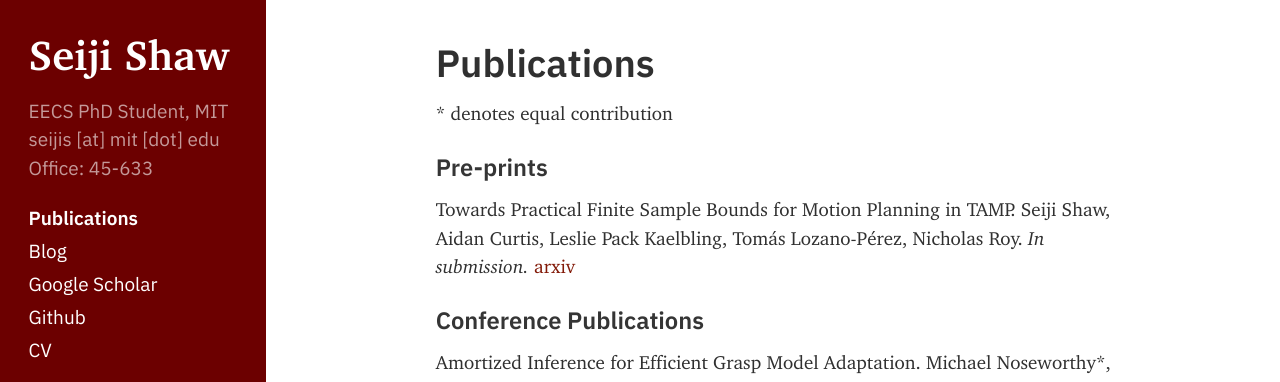
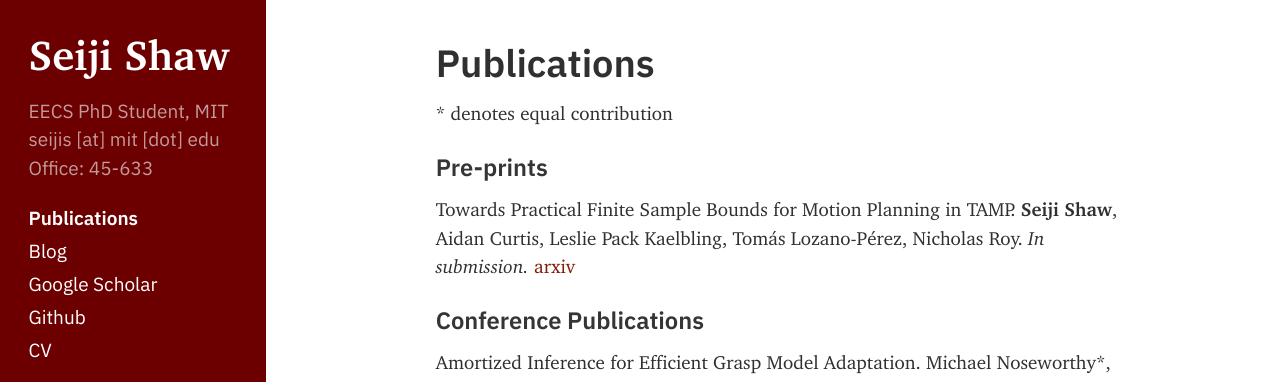
Before and after one commit to sageshoyu/sageshoyu.github.io, a Jekyll site: the page built from docs/publications.md, in a window 1280 px wide and 1153 px high. Shown: the top 382 px of the window. Built offline with Jekyll 4.4.1, drawn with Linux system fonts in a browser that asks for light colours; nearby versions of some CDN libraries.

Commit message:
forgot bolding

```diff
--- a/docs/publications.md
+++ b/docs/publications.md
@@ -8,7 +8,7 @@ norandombanner: true
 \* denotes equal contribution
 
 ### Pre-prints
-Towards Practical Finite Sample Bounds for Motion Planning in TAMP. Seiji Shaw, Aidan Curtis, Leslie Pack Kaelbling, Tomás Lozano-Pérez, Nicholas Roy. *In submission.* [arxiv](https://arxiv.org/abs/2407.17394)
+Towards Practical Finite Sample Bounds for Motion Planning in TAMP. **Seiji Shaw**, Aidan Curtis, Leslie Pack Kaelbling, Tomás Lozano-Pérez, Nicholas Roy. *In submission.* [arxiv](https://arxiv.org/abs/2407.17394)
 
 ### Conference Publications
 Amortized Inference for Efficient Grasp Model Adaptation. Michael Noseworthy\*, **Seiji Shaw**\*, Chad C. Kessens, Nicholas Roy. *IEEE International Conference on Robotics and Automation (ICRA)*, 2024. [link.](http://groups.csail.mit.edu/rrg/papers/noseworthy_shaw_icra24.pdf)
```
